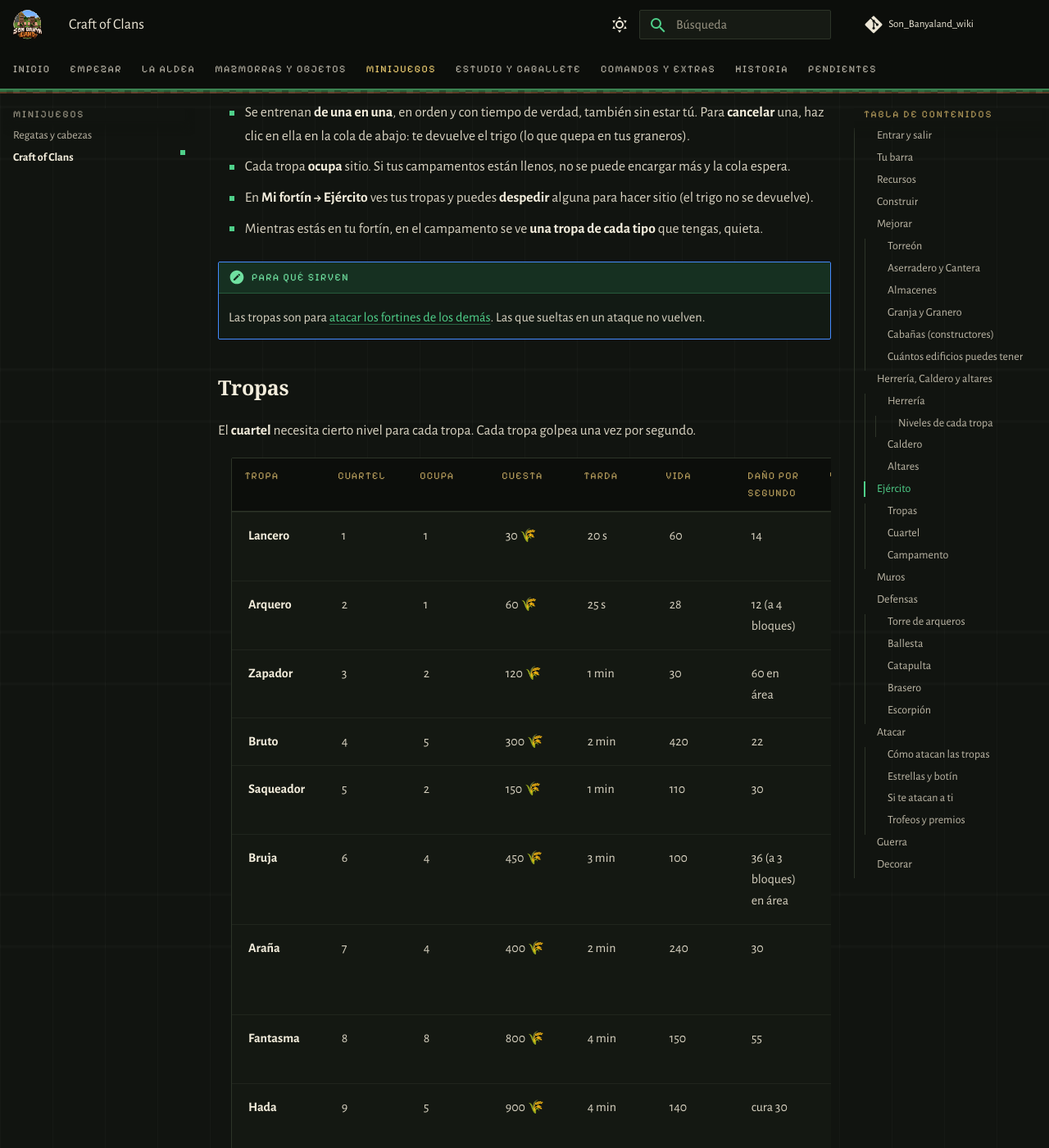
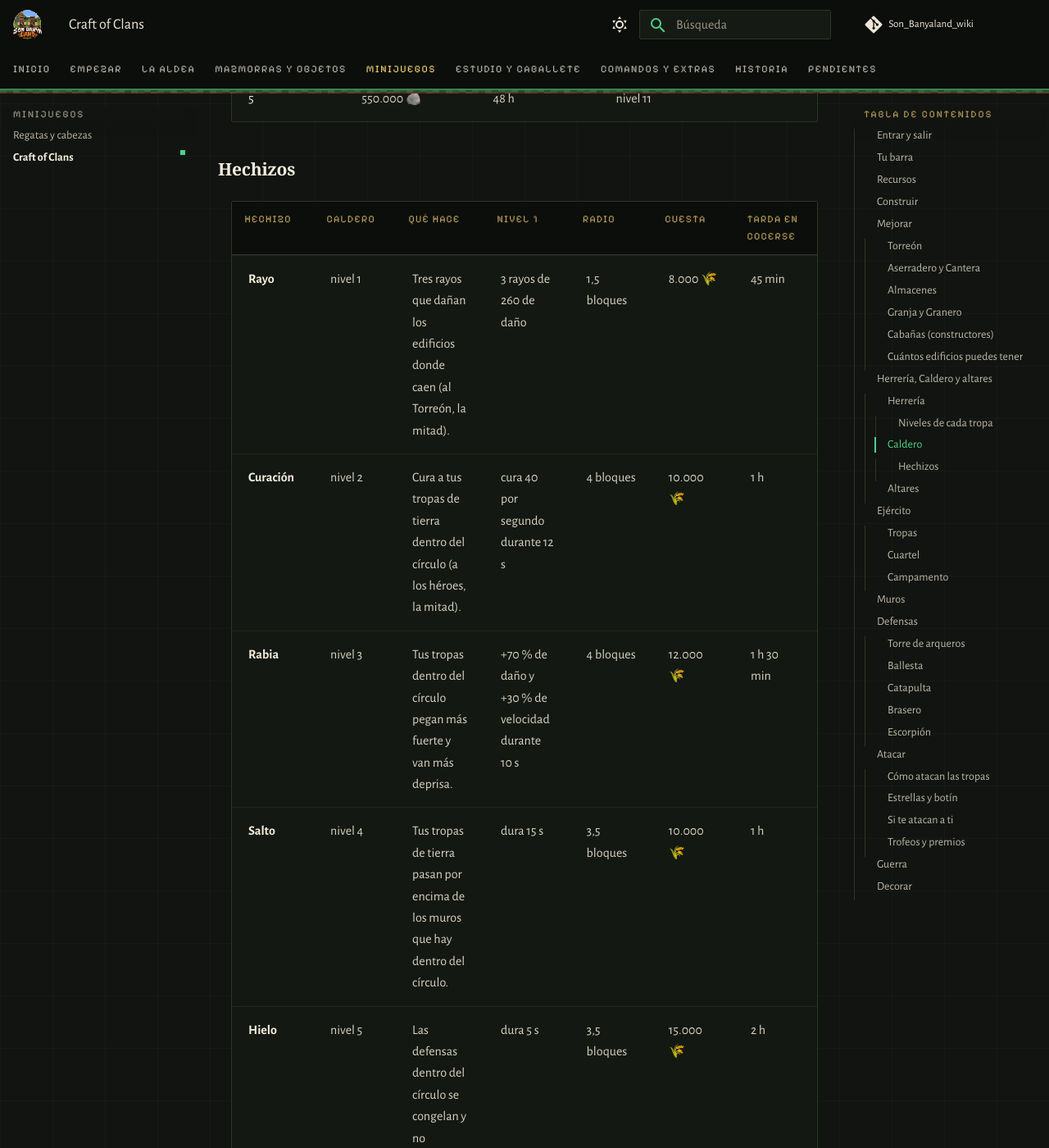
Before and after one commit to PigPilgrim/Son_Banyaland_wiki, an MkDocs documentation site: the page built from docs/clanes.md, in a window 1280 px wide and 1400 px high, scrolled down 19385 px. Shown: the whole window at 82% size. Built offline with MkDocs 1.6.1 and Material for MkDocs 9.7.7, drawn with Linux system fonts in a browser that asks for light colours; some web fonts are replaced; comment, search, counter and statistics services are not loaded; some of the changed text lies outside the part shown.

Commit message:
Craft of Clans: Caldero y hechizos (cómo se cuecen y se lanzan, tablas de hechizos, niveles y huecos)
Co-Authored-By: Claude Opus 5.5 <noreply@anthropic.com>

```diff
--- /dev/null
+++ b/docs/_generado/clanes_caldero_huecos.md
@@ -0,0 +1,7 @@
+| Caldero | Huecos para hechizos |
+|---|---|
+| Nivel 1 | 1 |
+| Nivel 2 | 2 |
+| Nivel 3 | 2 |
+| Nivel 4 | 3 |
+| Nivel 5 | 3 |
--- /dev/null
+++ b/docs/_generado/clanes_hechizos.md
@@ -0,0 +1,7 @@
+| Hechizo | Caldero | Qué hace | Nivel 1 | Radio | Cuesta | Tarda en cocerse |
+|---|---|---|---|---|---|---|
+| **Rayo** | nivel 1 | Tres rayos que dañan los edificios donde caen (al Torreón, la mitad). | 3 rayos de 260 de daño | 1,5 bloques | 8.000 🌾 | 45 min |
+| **Curación** | nivel 2 | Cura a tus tropas de tierra dentro del círculo (a los héroes, la mitad). | cura 40 por segundo durante 12 s | 4 bloques | 10.000 🌾 | 1 h |
+| **Rabia** | nivel 3 | Tus tropas dentro del círculo pegan más fuerte y van más deprisa. | +70 % de daño y +30 % de velocidad durante 10 s | 4 bloques | 12.000 🌾 | 1 h 30 min |
+| **Salto** | nivel 4 | Tus tropas de tierra pasan por encima de los muros que hay dentro del círculo. | dura 15 s | 3,5 bloques | 10.000 🌾 | 1 h |
+| **Hielo** | nivel 5 | Las defensas dentro del círculo se congelan y no disparan. | dura 5 s | 3,5 bloques | 15.000 🌾 | 2 h |
--- /dev/null
+++ b/docs/_generado/clanes_hechizos_niveles.md
@@ -0,0 +1,17 @@
+| Hechizo | Nivel | Efecto | Mejorarlo cuesta | Tarda | Pide la Herrería |
+|---|---|---|---|---|---|
+| **Rayo** | 1 | 3 rayos de 260 de daño | — | — | — |
+|  | 2 | 3 rayos de 312 de daño | 160.000 🌾 | 28 h 48 min | nivel 6 |
+|  | 3 | 3 rayos de 364 de daño | 320.000 🌾 | 43 h 12 min | nivel 8 |
+| **Curación** | 1 | cura 40 por segundo durante 12 s | — | — | — |
+|  | 2 | cura 48 por segundo durante 13 s | 200.000 🌾 | 28 h 48 min | nivel 6 |
+|  | 3 | cura 56 por segundo durante 14 s | 400.000 🌾 | 43 h 12 min | nivel 8 |
+| **Rabia** | 1 | +70 % de daño y +30 % de velocidad durante 10 s | — | — | — |
+|  | 2 | +84 % de daño y +30 % de velocidad durante 11 s | 240.000 🌾 | 28 h 48 min | nivel 6 |
+|  | 3 | +98 % de daño y +30 % de velocidad durante 12 s | 480.000 🌾 | 43 h 12 min | nivel 8 |
+| **Salto** | 1 | dura 15 s | — | — | — |
+|  | 2 | dura 16 s | 200.000 🌾 | 28 h 48 min | nivel 6 |
+|  | 3 | dura 17 s | 400.000 🌾 | 43 h 12 min | nivel 8 |
+| **Hielo** | 1 | dura 5 s | — | — | — |
+|  | 2 | dura 6 s | 300.000 🌾 | 28 h 48 min | nivel 6 |
+|  | 3 | dura 7 s | 600.000 🌾 | 43 h 12 min | nivel 8 |
--- a/docs/clanes.md
+++ b/docs/clanes.md
@@ -31,7 +31,7 @@ antes eran de 48×48: crecieron solas por el este y por el sur, sin mover nada d
 | 9 | **Salir al lobby** | Volver al lobby de minijuegos |
 
 **Haz clic a cualquier edificio** para ver su menú: **Mejorar**, **Recoger** (aserraderos, canteras y granjas),
-**Entrenar tropas** (cuartel) y **Mover**. Ahí también se ve su **vida** (la que tiene cuando le atacan). Encima de cada
+**Entrenar tropas** (cuartel), **Mejorar tropas y hechizos** (Herrería), **Cocer hechizos** (Caldero) y **Mover**. Ahí también se ve su **vida** (la que tiene cuando le atacan). Encima de cada
 edificio sale su nivel y, si está en obras, cuánto le queda (los muros no llevan cartel).
 
 ## Recursos
@@ -106,14 +106,15 @@ Tres edificios nuevos para cuando el fortín ya está avanzado:
 - **Altares** (uno por héroe): en cada uno vive un **héroe** que te acompaña en los ataques y luego descansa un rato.
 
 !!! warning "⚠️ PENDIENTE"
-    La Herrería ya funciona. El Caldero y los altares de momento solo se pueden **construir y mejorar**: los hechizos
-    y los héroes llegarán en las próximas pruebas (ver [Pendientes](pendientes.md)).
+    La Herrería y el Caldero ya funcionan. Los altares de momento solo se pueden **construir**: los héroes llegarán en
+    las próximas pruebas (ver [Pendientes](pendientes.md)).
 
 ### Herrería
 
-Clic a la Herrería → **Mejorar tropas**. Sale cada tropa con su nivel, lo que gana en el siguiente y lo que cuesta.
+Clic a la Herrería → **Mejorar tropas y hechizos**. Sale cada tropa (y abajo, cada hechizo) con su nivel, lo que gana
+en el siguiente y lo que cuesta.
 
-- Mejora **una tropa a la vez**, con tiempo de verdad (también sin estar tú). No usa constructor, pero mientras
+- Mejora **una cosa a la vez**, con tiempo de verdad (también sin estar tú). No usa constructor, pero mientras
   mejora algo **no se puede mejorar la Herrería**.
 - Se paga con **trigo** al empezar.
 - Cada nivel de tropa pide la **Herrería** a cierto nivel, y la tropa tiene que estar desbloqueada en el cuartel.
@@ -128,7 +129,27 @@ Clic a la Herrería → **Mejorar tropas**. Sale cada tropa con su nivel, lo que
 
 ### Caldero
 
+Clic al Caldero → **Cocer hechizos**.
+
+- Cada hechizo ocupa **un hueco**, ya esté cocido o esperando en la cola. Hay **pocos huecos**: los da el nivel del
+  Caldero.
+- Se cuecen **de uno en uno**, en orden, con tiempo de verdad (también sin estar tú). Se pagan con **trigo** al
+  encargarlos; si cancelas uno de la cola, te devuelve el trigo.
+- Los cocidos esperan a tu próximo ataque. Si quieres hacer sitio, puedes **tirar** uno (no se devuelve).
+- Cada nivel del Caldero desbloquea un hechizo nuevo.
+
+--8<-- "_generado/clanes_caldero_huecos.md"
+
 --8<-- "_generado/clanes_caldero.md"
+
+#### Hechizos
+
+--8<-- "_generado/clanes_hechizos.md"
+
+Los hechizos suben de nivel en la **Herrería**: cada nivel da un **20 % más** de efecto y **1 segundo más** de
+duración.
+
+--8<-- "_generado/clanes_hechizos_niveles.md"
 
 ### Altares
 
@@ -221,7 +242,10 @@ Con **Atacar** (hueco 1) buscas el fortín de otro jugador para atacarlo. Necesi
    **Mayús + clic** sueltas cinco. Lo marcado en **rojo** está demasiado cerca de un edificio: ahí no se puede.
 4. El ataque empieza al soltar la primera tropa (o cuando se acaba el tiempo de mirar) y dura unos minutos. Arriba ves
    el tiempo, el % destruido y las estrellas; encima de cada edificio, su **vida**.
-5. Acaba cuando se acaba el tiempo, cuando lo destruyes todo, cuando no te quedan tropas o cuando te **rindes** (con
+5. Tus **hechizos** también van en la barra. Con uno en la mano, mira al suelo: sale su **círculo**. Haz **clic** para
+   lanzarlo; vale también en lo rojo. Si tienes muchas tropas o hechizos, la **flecha** del hueco 8 pasa de página.
+   Los hechizos lanzados se gastan; los que no lances vuelven contigo.
+6. Acaba cuando se acaba el tiempo, cuando lo destruyes todo, cuando no te quedan tropas o cuando te **rindes** (con
    la bandera del hueco 9). Luego vuelves a tu fortín.
 
 --8<-- "_generado/clanes_ataque.md"
@@ -239,6 +263,8 @@ Con **Atacar** (hueco 1) buscas el fortín de otro jugador para atacarlo. Necesi
 - La **Araña** no rodea los muros: **trepa por encima** y va directa a las defensas. Las defensas de tierra sí le dan.
 - El **Hada** no ataca: vuela detrás de tu tropa de tierra más herida y **cura** a las que tiene alrededor.
 - El **Ifrit** vuela y hace daño en área desde un poco lejos.
+- Con **Rabia**, las tropas que están dentro del círculo pegan más y van más deprisa. Con **Salto**, las de tierra que
+  están dentro pasan por encima de los muros. Con **Hielo**, las defensas que están dentro no disparan.
 - Un edificio sin vida queda en **ruinas** y un muro, en nada. La decoración no se toca.
 
 ### Estrellas y botín
```
Also changed, not shown: docs/pendientes.md (+1 -1 lines), generar.py (+13 -0 lines).
